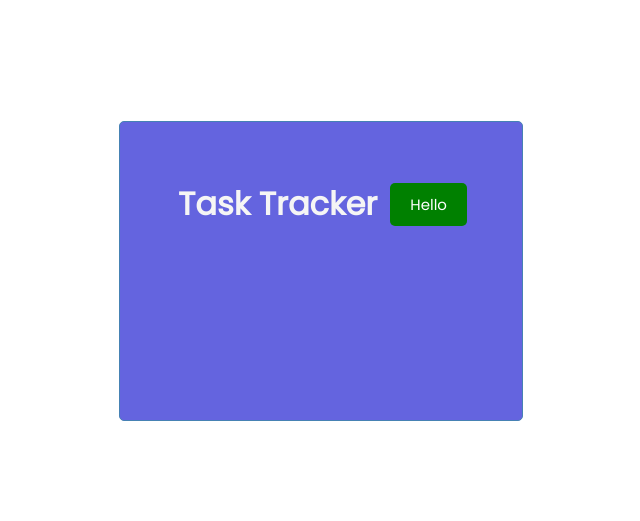
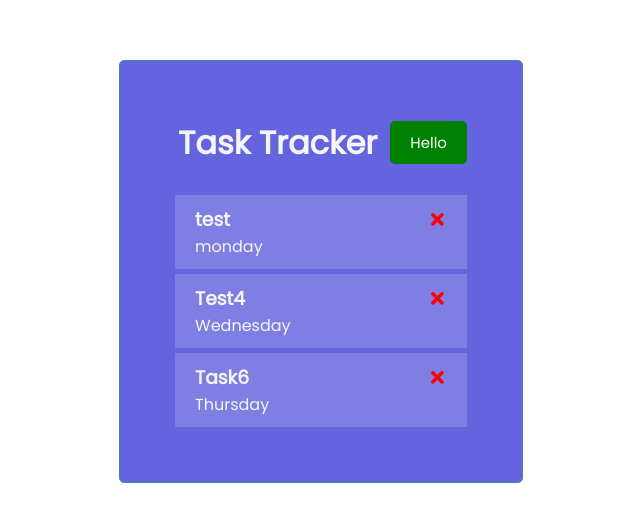
Before and after one commit to FoleyDom/react-task-tracker, a React (Create React App) app: page / in a window 1280 px wide. Shown: the part 129-650 px from the top of the page, without its empty margins (319-959 px from the left). Built offline with nearby package versions, Linux system fonts and the light colour scheme.

Commit message:
Add Task and Tasks components to show task that have been created.

```diff
--- a/package.json
+++ b/package.json
@@ -8,6 +8,7 @@
     "@testing-library/user-event": "^13.5.0",
     "react": "^18.2.0",
     "react-dom": "^18.2.0",
+    "react-icons": "^4.4.0",
     "react-scripts": "5.0.1",
     "web-vitals": "^2.1.4"
   },
--- a/src/App.js
+++ b/src/App.js
@@ -1,9 +1,34 @@
+import { useState } from 'react'
 import Header from './components/Header'
+import Tasks from './components/Tasks'
 
 const App = () => {
+    const [tasks, setTasks] = useState([
+        {
+            id: 1,
+            text: 'test',
+            other: 'no-show',
+            day: 'monday',
+            reminder: true,
+        },
+        {
+            text: 'Test4',
+            day: 'Wednesday',
+            reminder: false,
+            id: 3,
+        },
+        {
+            text: 'Task6',
+            day: 'Thursday',
+            reminder: true,
+            id: 4,
+        },
+    ])
+
     return (
         <div className="container">
             <Header />
+            <Tasks tasks={tasks} />
         </div>
     )
 }
--- /dev/null
+++ b/src/components/Task.js
@@ -0,0 +1,14 @@
+import { FaTimes } from 'react-icons/fa'
+
+const Task = ({ task }) => {
+    return (
+        <div className="task">
+            <h3>
+                {task.text} <FaTimes style={{ color: 'red', cursor: 'pointer' }} />
+            </h3>
+            <p>{task.day}</p>
+        </div>
+    )
+}
+
+export default Task
--- a/src/components/Tasks.js
+++ b/src/components/Tasks.js
@@ -0,0 +1,13 @@
+import Task from './Task'
+
+const Tasks = ({ tasks }) => {
+    return (
+        <>
+            {tasks.map((task) => (
+                <Task key={task.id} task={task} />
+            ))}
+        </>
+    )
+}
+
+export default Tasks
```
Also changed, not shown: 1 other file (tests, documents, lock files or other folders).
